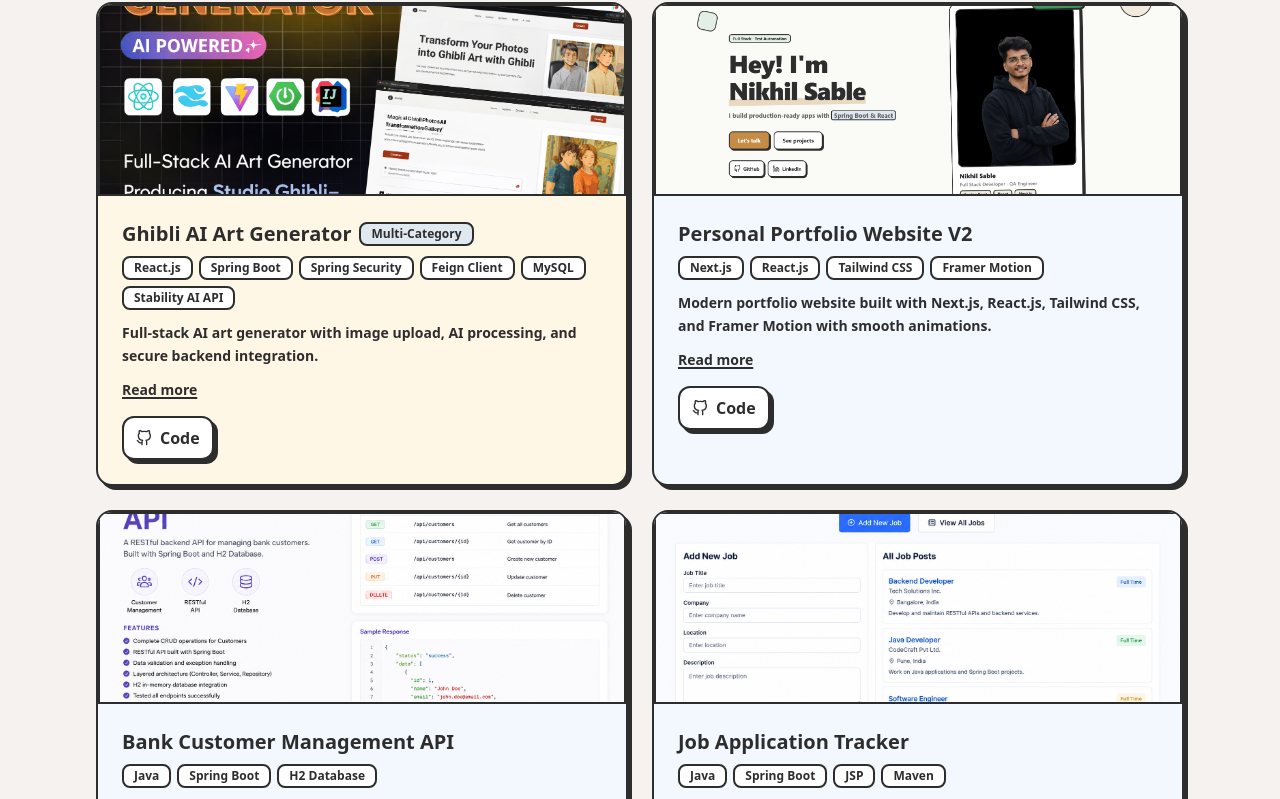
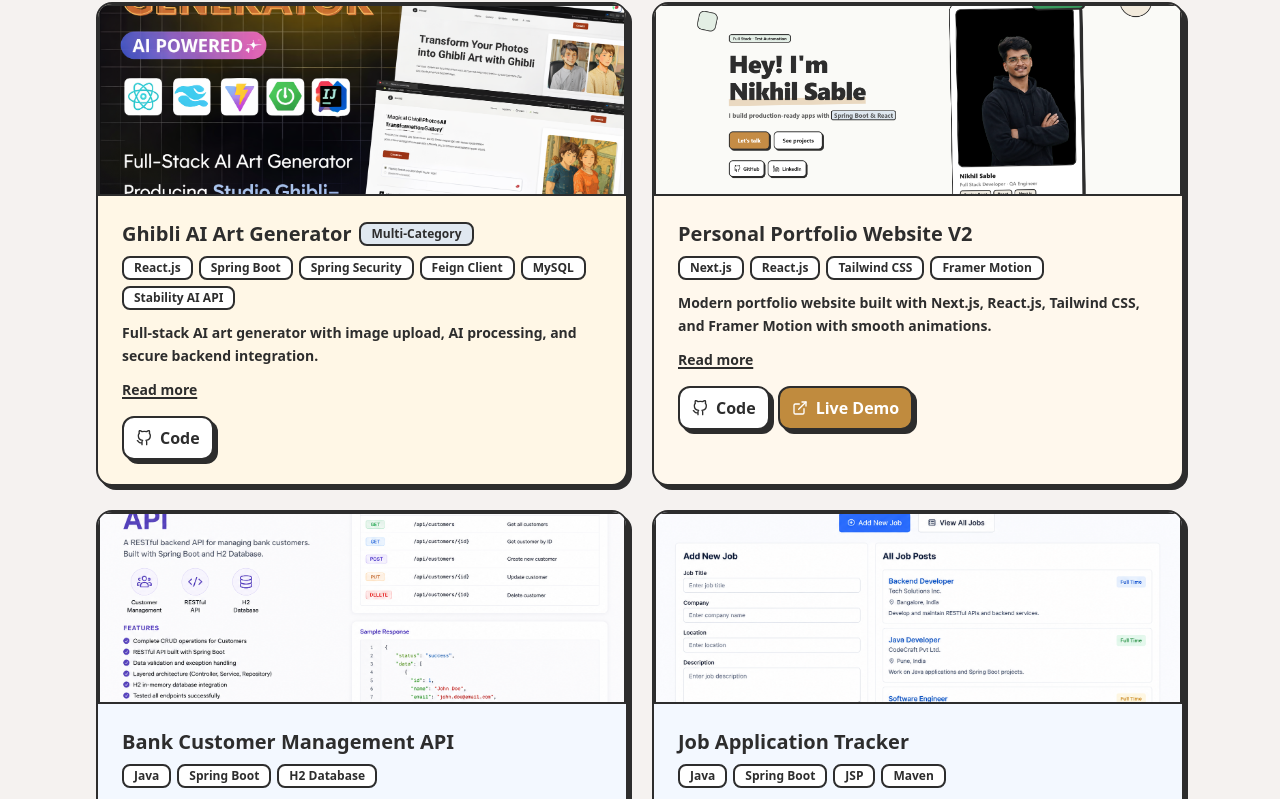
Before and after one commit to nikhilsable5050/nikhil-sable-portfolio-v2, a Next.js app: page / in a window 1280 px wide. Shown: the part 6396-7195 px from the top of the page. Built offline with nearby package versions, Linux system fonts and the light colour scheme.

Commit message:
add live link of portfolio v2

```diff
--- a/src/components/ProjectsSection.jsx
+++ b/src/components/ProjectsSection.jsx
@@ -186,8 +186,10 @@ const projects = [
     image: "/v2.png",
     githubLink:
       "https://github.com/nikhilsable5050/nikhil-sable-portfolio-v2",
-    categories: ["frontend"],
-    cardColor: "#F3F8FF",
+    demoLink:
+      "https://nikhil-sable-portfolio-v2.vercel.app/",
+      categories: ["frontend"],
+      cardColor: "#FFF8ED",
   },
   {
     id: "bank-customer-api",
```
